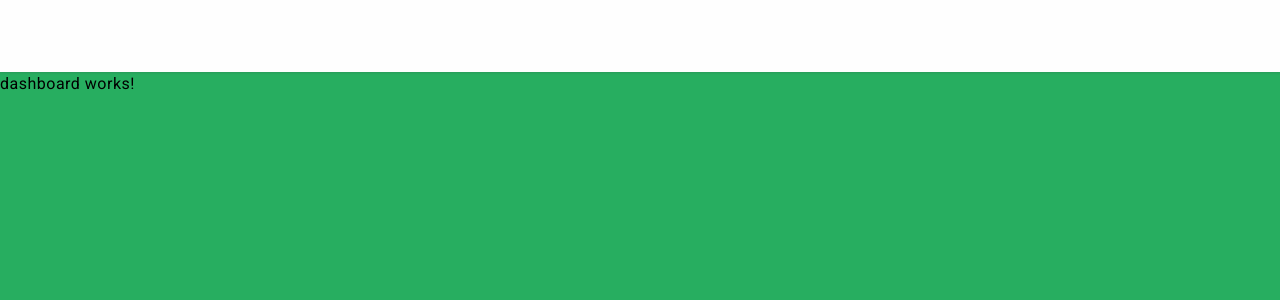
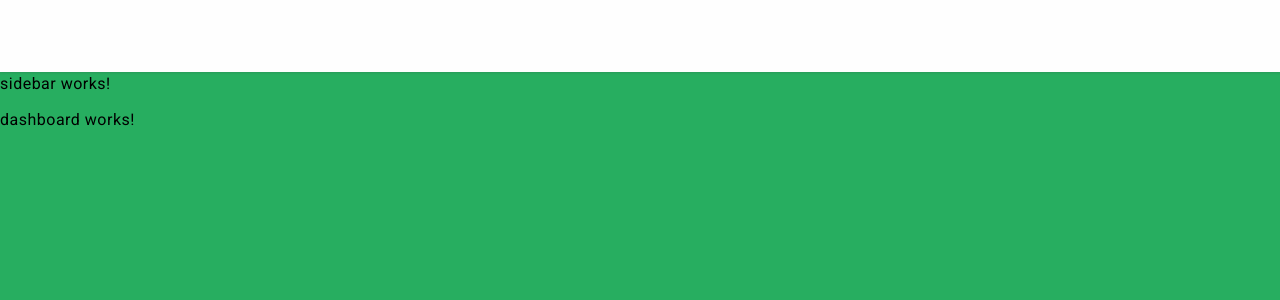
Before and after one commit to paulorochadev/Financeiro_2023-WEB, an Angular app: page /dashboard in a window 1280 px wide. Shown: the top 300 px of the page. Built offline with nearby package versions, Linux system fonts and the light colour scheme.

Commit message:
chore: Cria Component SideBar

```diff
--- /dev/null
+++ b/src/app/components/sidebar/sidebar.component.html
@@ -0,0 +1 @@
+<p>sidebar works!</p>
--- a/src/app/pages/dashboard/dashboard.component.html
+++ b/src/app/pages/dashboard/dashboard.component.html
@@ -1,4 +1,5 @@
 
 <app-navbar></app-navbar>
+<app-sidebar></app-sidebar>
 
 <p>dashboard works!</p>
--- a/src/app/pages/dashboard/dashboard.component.ts
+++ b/src/app/pages/dashboard/dashboard.component.ts
@@ -1,10 +1,11 @@
 import { Component } from '@angular/core';
 import { NavbarComponent } from '../../components/navbar/navbar.component';
+import { SidebarComponent } from '../../components/sidebar/sidebar.component';
 
 @Component({
   selector: 'app-dashboard',
   standalone: true,
-  imports: [ NavbarComponent ],
+  imports: [ NavbarComponent, SidebarComponent ],
   templateUrl: './dashboard.component.html',
   styleUrl: './dashboard.component.scss'
 })
```
Also changed, not shown: src/app/components/sidebar/sidebar.component.ts (added, +12 -0 lines), src/app/components/sidebar/sidebar.component.scss (added), 1 other file (tests, documents, lock files or other folders).
